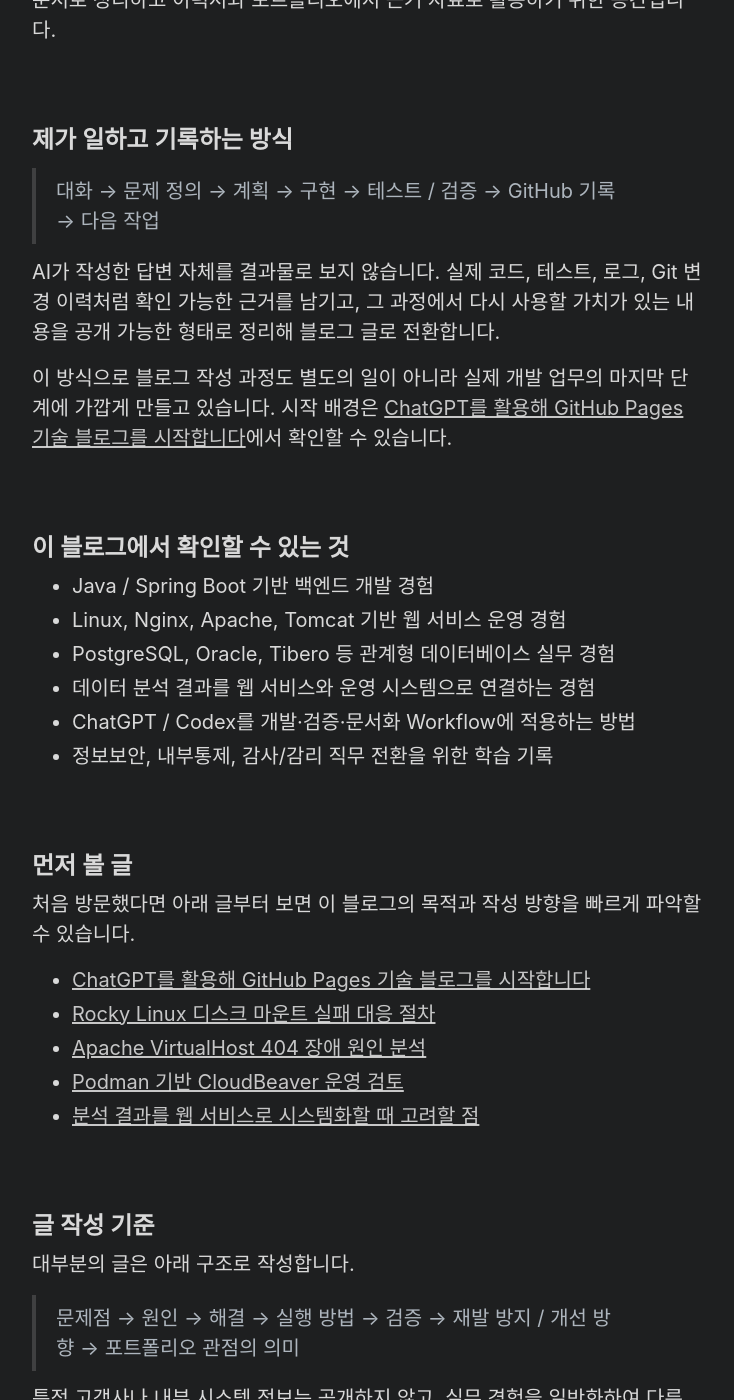
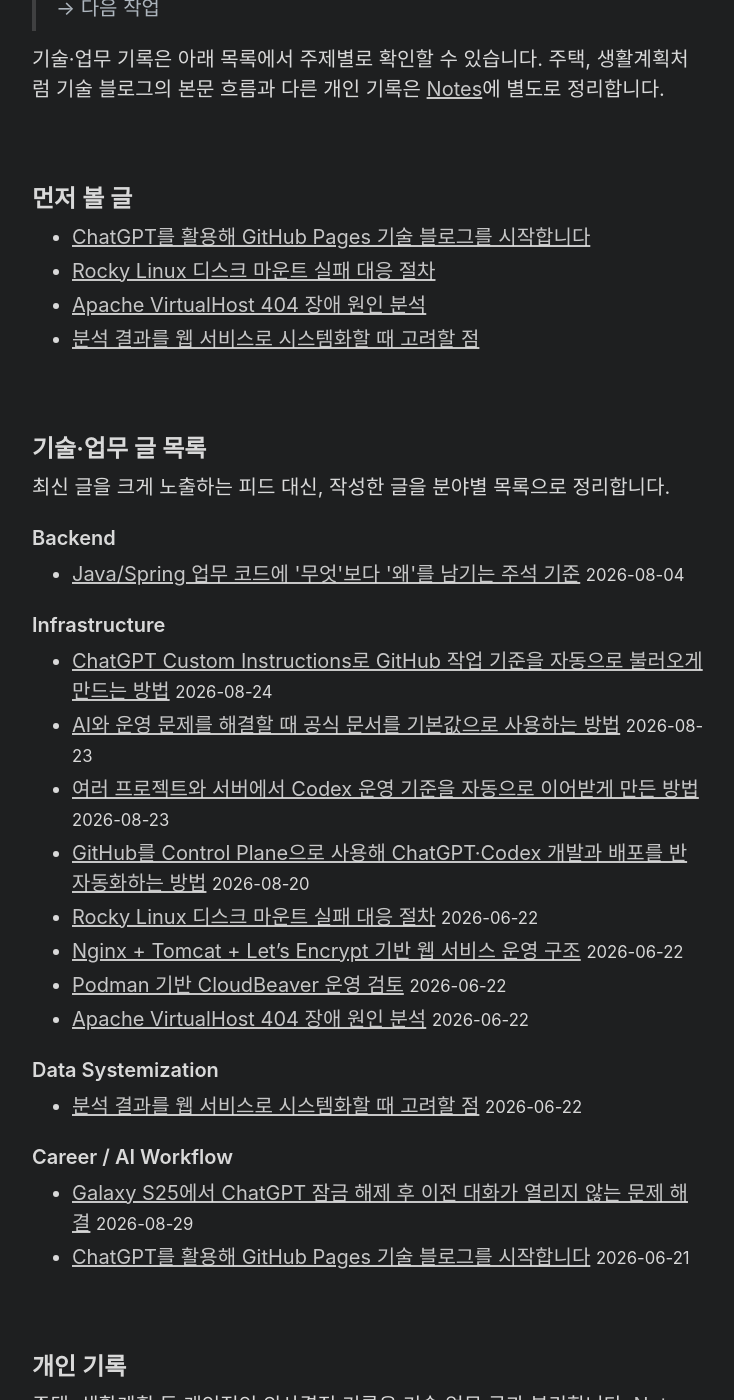
Before and after one commit to son1004007/son1004007.github.io, a Jekyll site: the page built from index.html, in a window 1280 px wide and 1400 px high, scrolled down 434 px. Shown: the whole window, without its empty margins (272-1006 px from the left). Built offline with Jekyll 4.4.1, drawn with Linux system fonts in a browser that asks for light colours; the list of posts is cut into pages by our own code; some of the changed text lies outside the part shown.

Commit message:
blog: replace latest feed with grouped post index

```diff
--- a/index.html
+++ b/index.html
@@ -16,151 +16,129 @@
     대화에서 끝난 내용을 GitHub에 남겨 다음 작업과 다른 AI 세션에서도 다시 사용할 수 있게 만드는 것이 이 블로그의 중요한 주제 중 하나입니다.
   </p>
 
-  <p>
-    이 블로그는 단순 학습 기록이 아니라, 실무에서 겪은 문제를 재사용 가능한 기술 문서로 정리하고
-    이력서와 포트폴리오에서 근거 자료로 활용하기 위한 공간입니다.
-  </p>
-</section>
-
-<section class="post">
-  <h2>제가 일하고 기록하는 방식</h2>
-
   <blockquote>
     대화 → 문제 정의 → 계획 → 구현 → 테스트 / 검증 → GitHub 기록 → 다음 작업
   </blockquote>
 
   <p>
-    AI가 작성한 답변 자체를 결과물로 보지 않습니다. 실제 코드, 테스트, 로그, Git 변경 이력처럼 확인 가능한 근거를 남기고,
-    그 과정에서 다시 사용할 가치가 있는 내용을 공개 가능한 형태로 정리해 블로그 글로 전환합니다.
-  </p>
-
-  <p>
-    이 방식으로 블로그 작성 과정도 별도의 일이 아니라 실제 개발 업무의 마지막 단계에 가깝게 만들고 있습니다.
-    시작 배경은
-    <a href="{{ '/career/2026/06/21/start-github-pages-blog-with-chatgpt/' | relative_url }}">ChatGPT를 활용해 GitHub Pages 기술 블로그를 시작합니다</a>에서 확인할 수 있습니다.
+    기술·업무 기록은 아래 목록에서 주제별로 확인할 수 있습니다. 주택, 생활계획처럼 기술 블로그의 본문 흐름과 다른 개인 기록은
+    <a href="{{ '/notes/' | relative_url }}">Notes</a>에 별도로 정리합니다.
   </p>
 </section>
 
 <section class="post">
-  <h2>이 블로그에서 확인할 수 있는 것</h2>
-
+  <h2>먼저 볼 글</h2>
   <ul>
-    <li>Java / Spring Boot 기반 백엔드 개발 경험</li>
-    <li>Linux, Nginx, Apache, Tomcat 기반 웹 서비스 운영 경험</li>
-    <li>PostgreSQL, Oracle, Tibero 등 관계형 데이터베이스 실무 경험</li>
-    <li>데이터 분석 결과를 웹 서비스와 운영 시스템으로 연결하는 경험</li>
-    <li>ChatGPT / Codex를 개발·검증·문서화 Workflow에 적용하는 방법</li>
-    <li>정보보안, 내부통제, 감사/감리 직무 전환을 위한 학습 기록</li>
+    <li><a href="{{ '/career/2026/06/21/start-github-pages-blog-with-chatgpt/' | relative_url }}">ChatGPT를 활용해 GitHub Pages 기술 블로그를 시작합니다</a></li>
+    <li><a href="{{ '/infrastructure/2026/06/22/rocky-linux-disk-mount-failure/' | relative_url }}">Rocky Linux 디스크 마운트 실패 대응 절차</a></li>
+    <li><a href="{{ '/infrastructure/2026/06/22/apache-virtualhost-404-troubleshooting/' | relative_url }}">Apache VirtualHost 404 장애 원인 분석</a></li>
+    <li><a href="{{ '/data-systemization/2026/06/22/data-analysis-systemization/' | relative_url }}">분석 결과를 웹 서비스로 시스템화할 때 고려할 점</a></li>
   </ul>
 </section>
 
 <section class="post">
-  <h2>먼저 볼 글</h2>
+  <h2>기술·업무 글 목록</h2>
+  <p>최신 글을 크게 노출하는 피드 대신, 작성한 글을 분야별 목록으로 정리합니다.</p>
 
+  {% assign backend_posts = site.categories.backend %}
+  {% if backend_posts %}
+  <h3>Backend</h3>
+  <ul>
+    {% for post in backend_posts %}
+      {% unless post.tags contains 'Personal' or post.tags contains 'Housing' %}
+      <li><a href="{{ post.url | relative_url }}">{{ post.title }}</a> <small>{{ post.date | date: '%Y-%m-%d' }}</small></li>
+      {% endunless %}
+    {% endfor %}
+  </ul>
+  {% endif %}
+
+  {% assign database_posts = site.categories.database %}
+  {% if database_posts %}
+  <h3>Database</h3>
+  <ul>
+    {% for post in database_posts %}
+      {% unless post.tags contains 'Personal' or post.tags contains 'Housing' %}
+      <li><a href="{{ post.url | relative_url }}">{{ post.title }}</a> <small>{{ post.date | date: '%Y-%m-%d' }}</small></li>
+      {% endunless %}
+    {% endfor %}
+  </ul>
+  {% endif %}
+
+  {% assign infrastructure_posts = site.categories.infrastructure %}
+  {% if infrastructure_posts %}
+  <h3>Infrastructure</h3>
+  <ul>
+    {% for post in infrastructure_posts %}
+      {% unless post.tags contains 'Personal' or post.tags contains 'Housing' %}
+      <li><a href="{{ post.url | relative_url }}">{{ post.title }}</a> <small>{{ post.date | date: '%Y-%m-%d' }}</small></li>
+      {% endunless %}
+    {% endfor %}
+  </ul>
+  {% endif %}
+
+  {% assign data_systemization_posts = site.categories['data-systemization'] %}
+  {% if data_systemization_posts %}
+  <h3>Data Systemization</h3>
+  <ul>
+    {% for post in data_systemization_posts %}
+      {% unless post.tags contains 'Personal' or post.tags contains 'Housing' %}
+      <li><a href="{{ post.url | relative_url }}">{{ post.title }}</a> <small>{{ post.date | date: '%Y-%m-%d' }}</small></li>
+      {% endunless %}
+    {% endfor %}
+  </ul>
+  {% endif %}
+
+  {% assign security_audit_posts = site.categories['security-audit'] %}
+  {% if security_audit_posts %}
+  <h3>Security &amp; Audit</h3>
+  <ul>
+    {% for post in security_audit_posts %}
+      {% unless post.tags contains 'Personal' or post.tags contains 'Housing' %}
+      <li><a href="{{ post.url | relative_url }}">{{ post.title }}</a> <small>{{ post.date | date: '%Y-%m-%d' }}</small></li>
+      {% endunless %}
+    {% endfor %}
+  </ul>
+  {% endif %}
+
+  {% assign project_management_posts = site.categories['project-management'] %}
+  {% if project_management_posts %}
+  <h3>Project Management</h3>
+  <ul>
+    {% for post in project_management_posts %}
+      {% unless post.tags contains 'Personal' or post.tags contains 'Housing' %}
+      <li><a href="{{ post.url | relative_url }}">{{ post.title }}</a> <small>{{ post.date | date: '%Y-%m-%d' }}</small></li>
+      {% endunless %}
+    {% endfor %}
+  </ul>
+  {% endif %}
+
+  {% assign career_posts = site.categories.career %}
+  {% if career_posts %}
+  <h3>Career / AI Workflow</h3>
+  <ul>
+    {% for post in career_posts %}
+      {% unless post.tags contains 'Personal' or post.tags contains 'Housing' %}
+      <li><a href="{{ post.url | relative_url }}">{{ post.title }}</a> <small>{{ post.date | date: '%Y-%m-%d' }}</small></li>
+      {% endunless %}
+    {% endfor %}
+  </ul>
+  {% endif %}
+</section>
+
+<section class="post">
+  <h2>개인 기록</h2>
   <p>
-    처음 방문했다면 아래 글부터 보면 이 블로그의 목적과 작성 방향을 빠르게 파악할 수 있습니다.
+    주택, 생활계획 등 개인적인 의사결정 기록은 기술·업무 글과 분리합니다.
+    <a href="{{ '/notes/' | relative_url }}">Notes 목록 보기</a>
   </p>
-
-  <ul>
-    <li>
-      <a href="{{ '/career/2026/06/21/start-github-pages-blog-with-chatgpt/' | relative_url }}">
-        ChatGPT를 활용해 GitHub Pages 기술 블로그를 시작합니다
-      </a>
-    </li>
-    <li>
-      <a href="{{ '/infrastructure/2026/06/22/rocky-linux-disk-mount-failure/' | relative_url }}">
-        Rocky Linux 디스크 마운트 실패 대응 절차
-      </a>
-    </li>
-    <li>
-      <a href="{{ '/infrastructure/2026/06/22/apache-virtualhost-404-troubleshooting/' | relative_url }}">
-        Apache VirtualHost 404 장애 원인 분석
-      </a>
-    </li>
-    <li>
-      <a href="{{ '/infrastructure/2026/06/22/cloudbeaver-with-podman/' | relative_url }}">
-        Podman 기반 CloudBeaver 운영 검토
-      </a>
-    </li>
-    <li>
-      <a href="{{ '/data-systemization/2026/06/22/data-analysis-systemization/' | relative_url }}">
-        분석 결과를 웹 서비스로 시스템화할 때 고려할 점
-      </a>
-    </li>
-  </ul>
 </section>
 
 <section class="post">
   <h2>글 작성 기준</h2>
-
-  <p>
-    대부분의 글은 아래 구조로 작성합니다.
-  </p>
-
   <blockquote>
-    문제점 → 원인 → 해결 → 실행 방법 → 검증 → 재발 방지 / 개선 방향 → 포트폴리오 관점의 의미
+    문제점 → 원인 → 해결 → 실행 방법 → 검증 → 재발 방지 / 개선 방향
   </blockquote>
-
   <p>
     특정 고객사나 내부 시스템 정보는 공개하지 않고, 실무 경험을 일반화하여 다른 환경에서도 참고할 수 있는 형태로 정리합니다.
   </p>
 </section>
-
-<section class="post">
-  <h2>카테고리</h2>
-
-  <p>
-    카테고리는 글의 큰 목적을 나타내고, 태그는 세부 기술과 키워드를 나타냅니다.
-  </p>
-
-  <ul>
-    <li><strong>backend</strong>: Java, Spring Boot, API, 인증/권한, 웹 애플리케이션 구조</li>
-    <li><strong>database</strong>: SQL, DB 설계, Oracle, PostgreSQL, Tibero, 데이터 모델링</li>
-    <li><strong>infrastructure</strong>: Linux, Nginx, Apache, Tomcat, Podman, 배포, 장애 대응</li>
-    <li><strong>data-systemization</strong>: 분석 결과를 DB, API, 화면, 운영 시스템으로 연결하는 작업</li>
-    <li><strong>security-audit</strong>: 보안, 접근통제, 로그관리, 내부통제, CISA, ISMS-P</li>
-    <li><strong>project-management</strong>: PMP, 요구사항 정리, 업무일지, 보고, 고객 커뮤니케이션</li>
-    <li><strong>career</strong>: 이직, 포트폴리오, 기술 블로그 운영, 경력 방향</li>
-  </ul>
-
-  <p>
-    카테고리별 글은 <a href="{{ '/categories/' | relative_url }}">Topics</a>, 자세한 소개는 <a href="{{ '/about/' | relative_url }}">About</a>, 학습 방향은 <a href="{{ '/study/' | relative_url }}">Study</a>에서 확인할 수 있습니다.
-  </p>
-</section>
-
-<section class="post">
-  <h2>최신 글</h2>
-</section>
-
-<div class="posts">
-  {% for post in paginator.posts %}
-  <article class="post">
-    <h1 class="post-title">
-      <a href="{{ post.url | relative_url }}">
-        {{ post.title }}
-      </a>
-    </h1>
-
-    <time datetime="{{ post.date | date_to_xmlschema }}" class="post-date">{{ post.date | date_to_string }}</time>
-
-    {{ post.excerpt }}
-
-    <p>
-      <a href="{{ post.url | relative_url }}">Read more</a>
-    </p>
-  </article>
-  {% endfor %}
-</div>
-
-<div class="pagination">
-  {% if paginator.next_page %}
-    <a class="pagination-item older" href="{{ paginator.next_page_path | relative_url }}">Older</a>
-  {% else %}
-    <span class="pagination-item older">Older</span>
-  {% endif %}
-  {% if paginator.previous_page %}
-    <a class="pagination-item newer" href="{{ paginator.previous_page_path | relative_url }}">Newer</a>
-  {% else %}
-    <span class="pagination-item newer">Newer</span>
-  {% endif %}
-</div>
```
